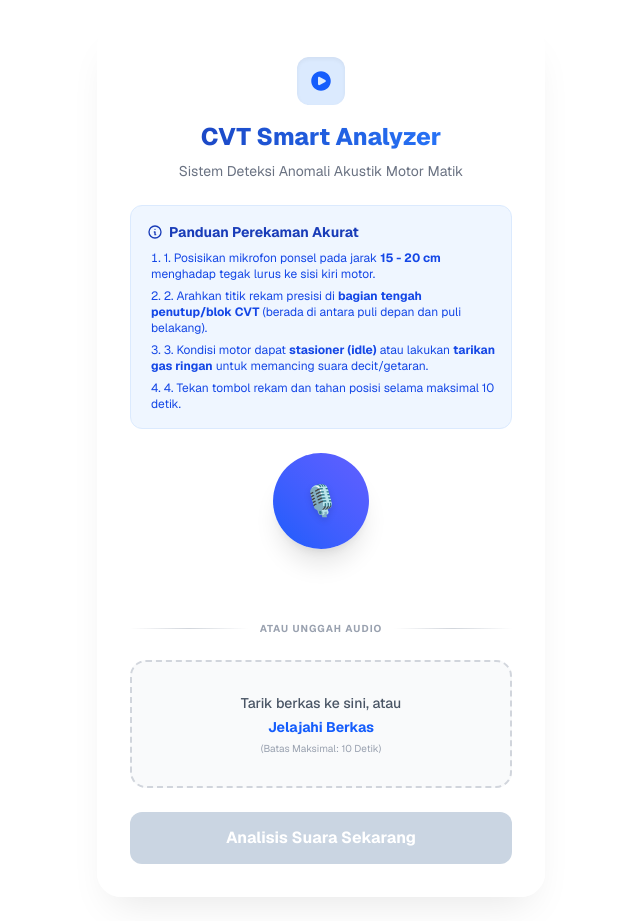
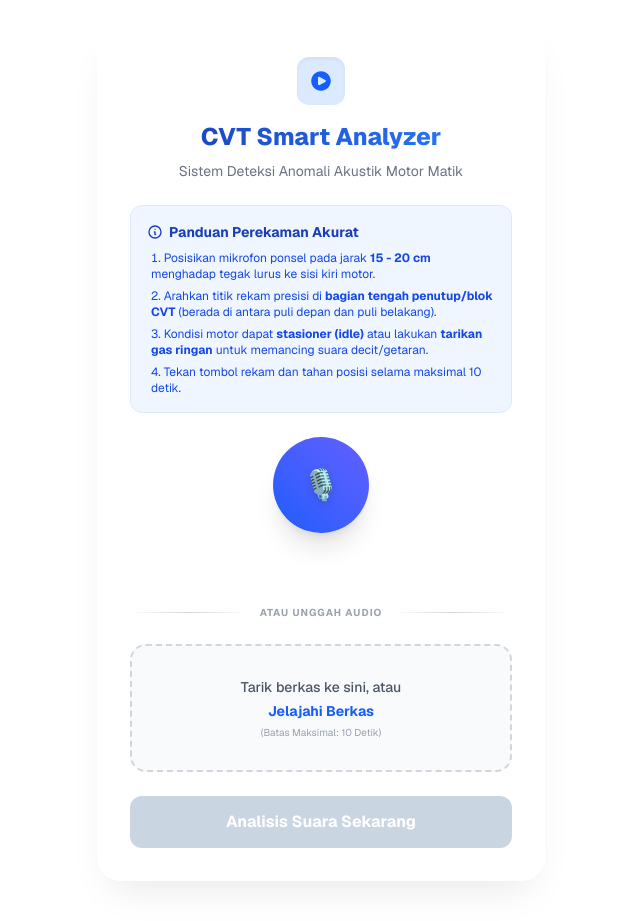
Before and after one commit to YusufGinanjar7/App_deteksi_CVT_AST, a Next.js app: page / in a window 1280 px wide. Shown: the whole page, without its empty margins (319-959 px from the left). Built offline with nearby package versions, Linux system fonts and the light colour scheme.

Commit message:
Refactor recording instructions in page.tsx

```diff
--- a/app/page.tsx
+++ b/app/page.tsx
@@ -158,10 +158,13 @@ const deskripsiMap: Record<string, string> = {
             Panduan Perekaman Akurat
           </h3>
           <ol className="text-xs text-blue-700 space-y-1.5 ml-1 list-decimal list-inside">
-            <li>1. Posisikan mikrofon ponsel pada jarak <strong>15 - 20 cm</strong> menghadap tegak lurus ke sisi kiri motor.</li>
-            <li>2. Arahkan titik rekam presisi di <strong>bagian tengah penutup/blok CVT</strong> (berada di antara puli depan dan puli belakang).</li>
-            <li>3. Kondisi motor dapat <strong>stasioner (idle)</strong> atau lakukan <strong>tarikan gas ringan</strong> untuk memancing suara decit/getaran.</li>
-            <li>4. Tekan tombol rekam dan tahan posisi selama maksimal 10 detik.</li>
+            <li>Posisikan mikrofon ponsel pada jarak <strong>15 - 20 cm</strong> menghadap tegak lurus ke sisi kiri motor.</li>
+
+            <li>Arahkan titik rekam presisi di <strong>bagian tengah penutup/blok CVT</strong> (berada di antara puli depan dan puli belakang).</li>
+
+            <li>Kondisi motor dapat <strong>stasioner (idle)</strong> atau lakukan <strong>tarikan gas ringan</strong> untuk memancing suara decit/getaran.</li>
+
+            <li>Tekan tombol rekam dan tahan posisi selama maksimal 10 detik.</li>
           </ol>
         </div>
 
```
